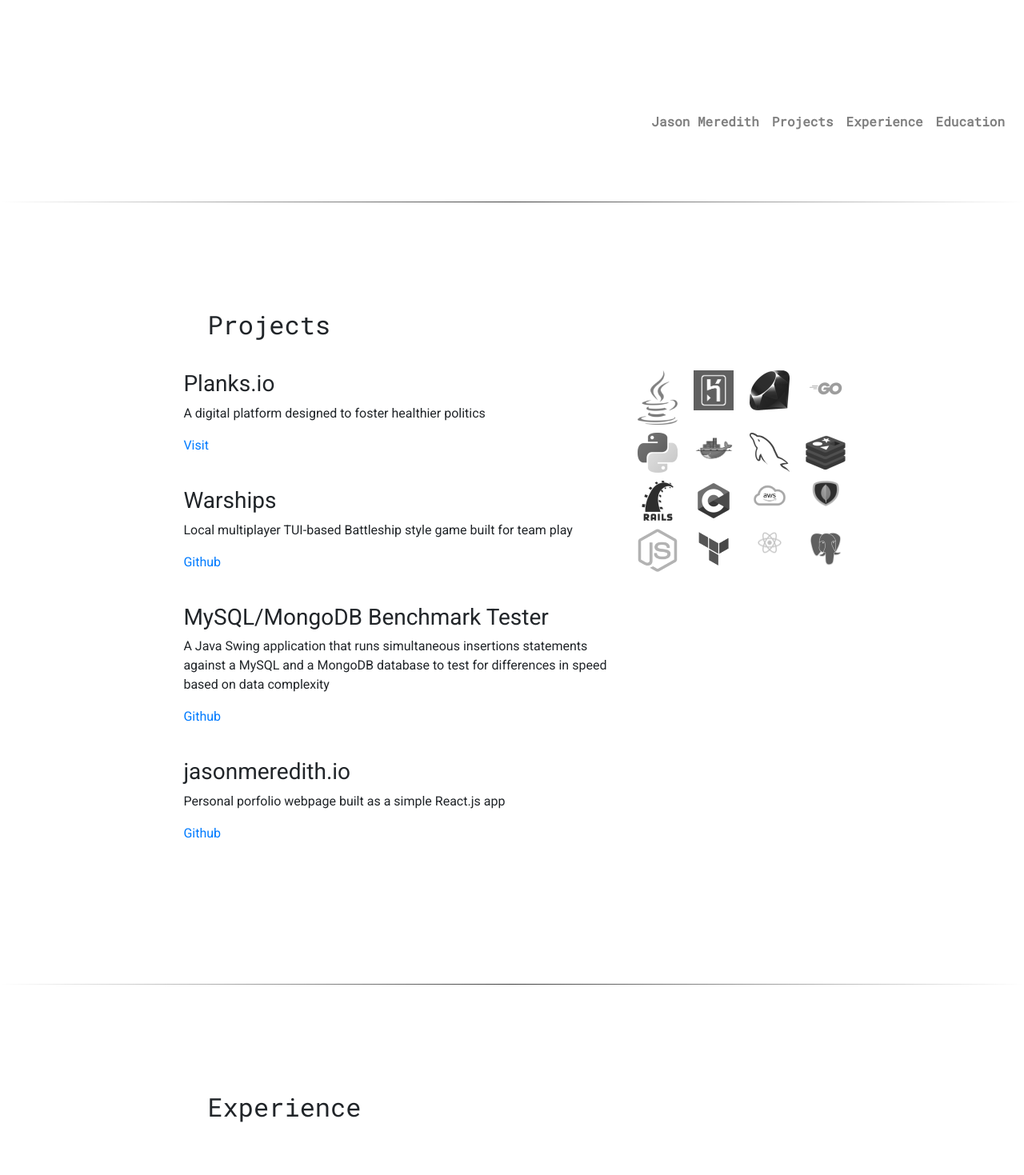
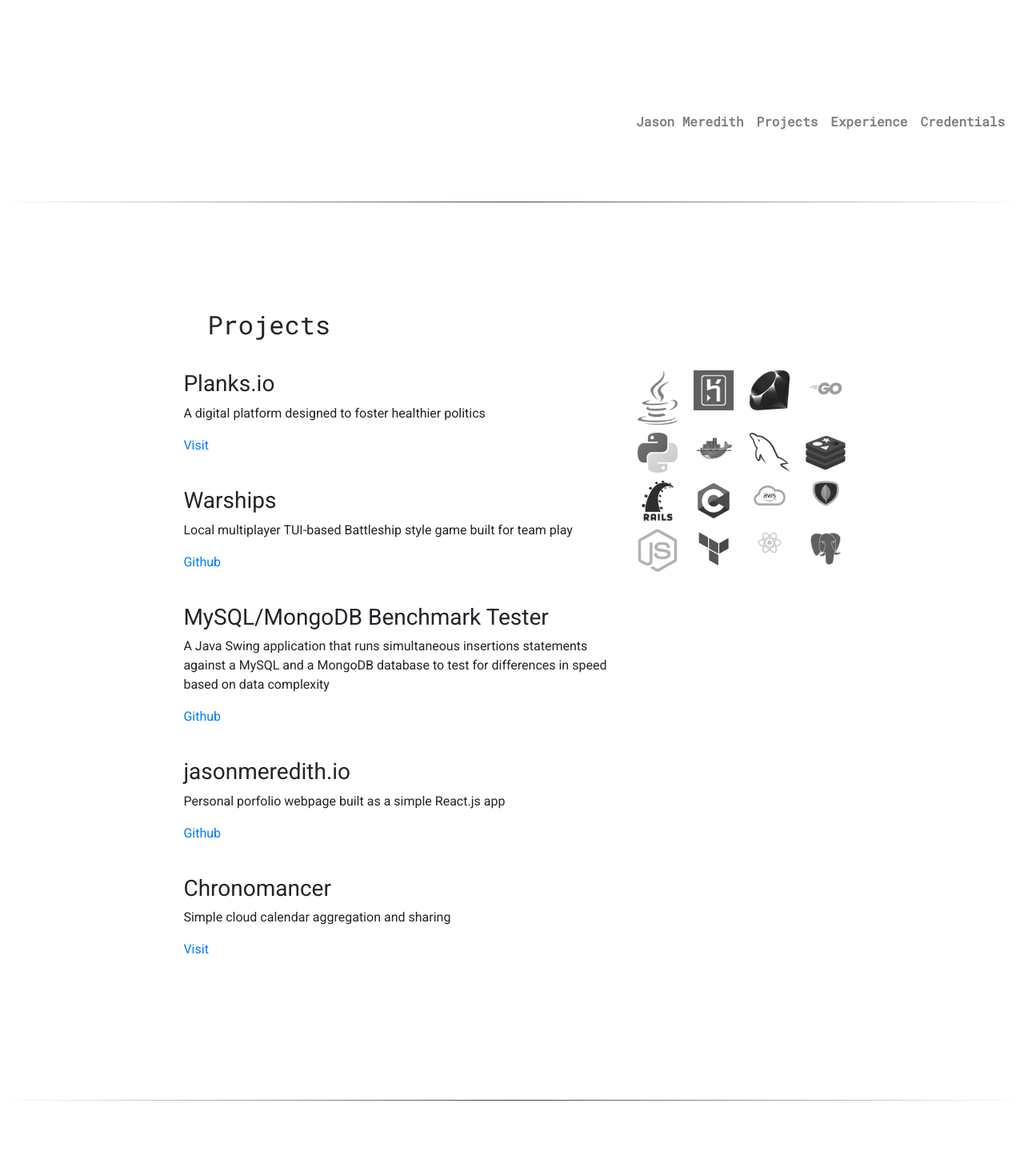
Before and after one commit to jason-meredith/jasonmeredith.io.old, a React (Create React App) app: page / in a window 1280 px wide. Shown: the part 620-2089 px from the top of the page at 80% size. Built offline with nearby package versions, Linux system fonts and the light colour scheme.

Commit message:
update mar 2022

```diff
--- a/public/resume.json
+++ b/public/resume.json
@@ -17,7 +17,12 @@
         "Implemented enhancements to company administrative interface to bundle accounts, change billing plans, and cancel subscriptions using Stripe API",
         "Helped design and build a webhook delay and aggregation solution using AWS Lambda, SQS and DynamoDB",
         "Building custom objects in Hubspot for tracking customer data in a manner that mirrors internal DB structures",
-        "Built a new on-boarding flow for high value Intuit customers to easily transition into agreed-upon wholesale rates using React and Stripe API"
+        "Built a new on-boarding flow for high value Intuit customers to easily transition into agreed-upon wholesale rates using React and Stripe API",
+        "Lead transition of acquired Github backup solution BackHub into Rewind development pipeline and became subject matter expert for Rewind’s git backup architecture",
+        "Worked after hours week-long on-call shifts, providing quick response technical support for customer issues and system outages",
+        "Spearheaded technical investigations and subsequent efforts into new integrations for our Backup product",
+        "Peformed manual restores of Quickbooks accounts and Shopify stores using combinations of platform APIs and internal tooling",
+        "Assisted in proliferation of the BackHub architecture across AWS regions, providing US-based storage for data sovereignty-minded customers"
       ],
       "img": "/img/work/rewind.svg"
     }
@@ -26,8 +31,14 @@
     {
       "institute": "Algonquin College",
       "program": "Computer Programming Diploma",
-      "timespan": "[ Sept 2017 - April 2019 ]",
+      "timespan": "Sep 2017 - Apr 2019",
       "img": "/img/edu/algonquin.png"
+    },
+    {
+      "institute": "AWS",
+      "program": "Certified Cloud Practitioner",
+      "timespan": "Mar 2022",
+      "img":"/img/edu/aws-ccp.png"
     }
   ],
   "projects": {
@@ -114,6 +125,23 @@
           "nodejs",
           "heroku"
         ]
+      },
+      {
+        "name": "Chronomancer",
+        "description": "Simple cloud calendar aggregation and sharing",
+        "github": "https://www.github.com/jason-meredith/chronomancer",
+        "links": [
+          {
+            "label": "Visit",
+            "url": "https://www.chronomancer.io"
+          }
+        ],
+        "tech": [
+          "ruby",
+          "rails",
+          "mysql",
+          "heroku"
+        ]
       }
     ]
   }
--- a/src/Introduction.jsx
+++ b/src/Introduction.jsx
@@ -40,7 +40,7 @@ export default class Introduction extends React.Component {
   render() {
     return (
       <div>
-        <Navbar me="Jason Meredith" projects="Projects" experience="Experience" education="Education" />
+        <Navbar me="Jason Meredith" projects="Projects" experience="Experience" education="Credentials" />
 
         <div className="content">
           <Me data={this.state.me} />
--- a/src/blog/Article.jsx
+++ b/src/blog/Article.jsx
@@ -17,7 +17,7 @@ export default class Article extends React.Component {
   }
 
   getContent() {
-    fetch(`/read/${this.props.name}.txt`)
+    fetch(`/read/${this.props.name}.md`)
     .then(data => data.text())
     .then(text => this.setState({content: text}));
   }
--- a/src/section/Education.jsx
+++ b/src/section/Education.jsx
@@ -8,7 +8,7 @@ export default function Education(props) {
           <table className="edutable">
             <tbody>
               <tr>
-                <td className="eduicon"><img alt={credential.institute} src={credential.img} className="edu" /></td>
+                <td className="eduicon"><img alt={credential.institute} src={credential.img} className="edu img-fluid" /></td>
                 <td>
                   <h3>{credential.institute}</h3>
                   <h5 className="text-muted">{credential.program}</h5>
@@ -20,7 +20,7 @@ export default function Education(props) {
 
         </div>
         <div className="col col-lg-4">
-          <div className="edudate">{credential.timespan}</div>
+          <div className="edudate">[ {credential.timespan} ]</div>
         </div>
       </div>
     )
@@ -30,7 +30,7 @@ export default function Education(props) {
     <div className="jumbotron vertical-page">
       <div className="container">
         <section id="education">
-          <h2>Education</h2>
+          <h2>Credentials</h2>
           <br />
           {credentials}
           <br />
--- a/src/section/projects/Project.jsx
+++ b/src/section/projects/Project.jsx
@@ -1,7 +1,7 @@
 import React from 'react';
 
 export default function Project(props) {
-  const links = props.links.map((link) => <><a key={link.label} href={link.url}>{link.label}</a><br /></>)
+  const links = props.links.map((link) => <><a target='_blank' key={link.label} href={link.url}>{link.label}</a><br /></>)
   const highlight = () => props.highlight(props.tech);
 
   return (
```
Also changed, not shown: public/img/edu/aws-ccp.png (added), public/read/silas-17.txt (deleted).
